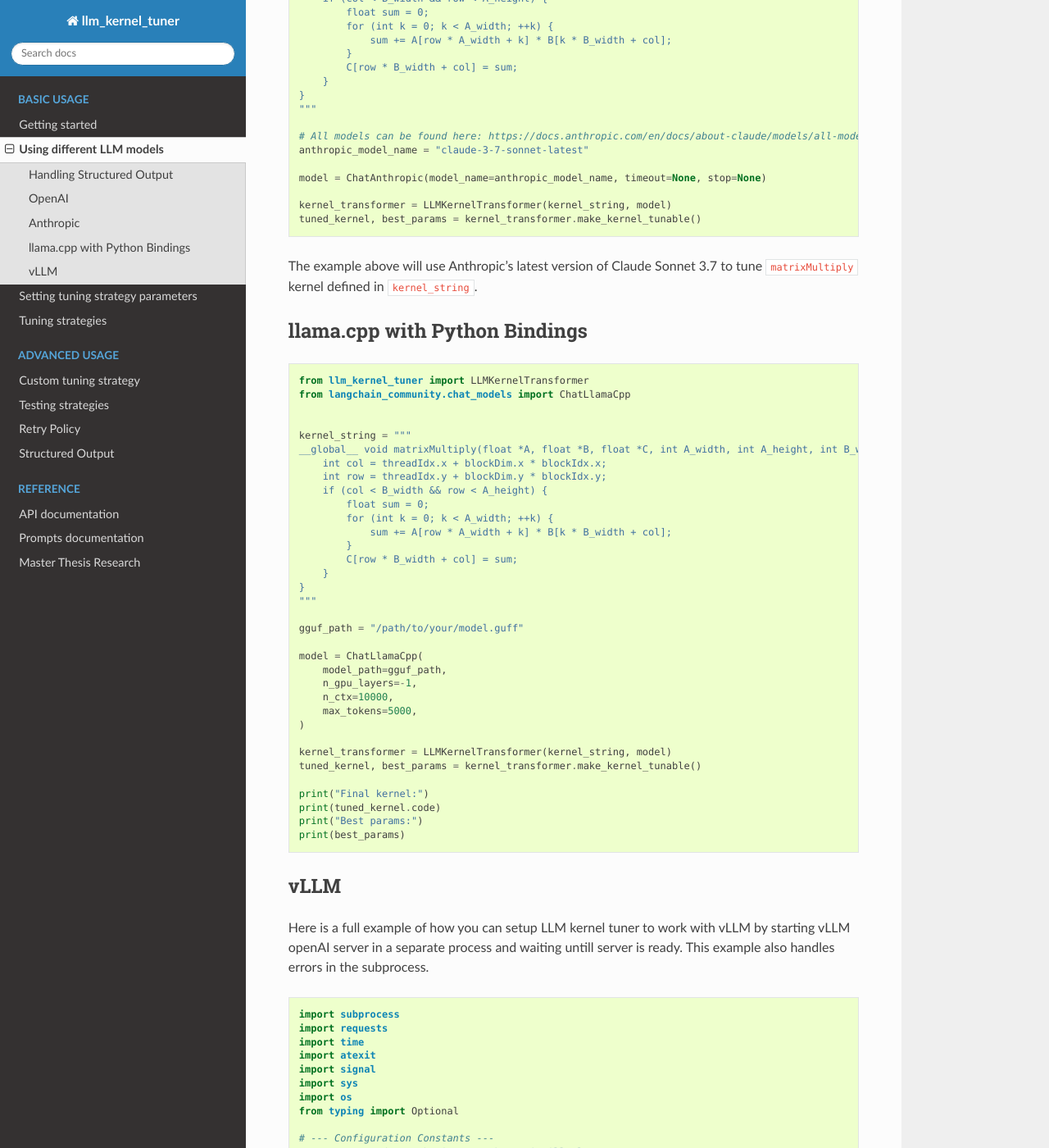
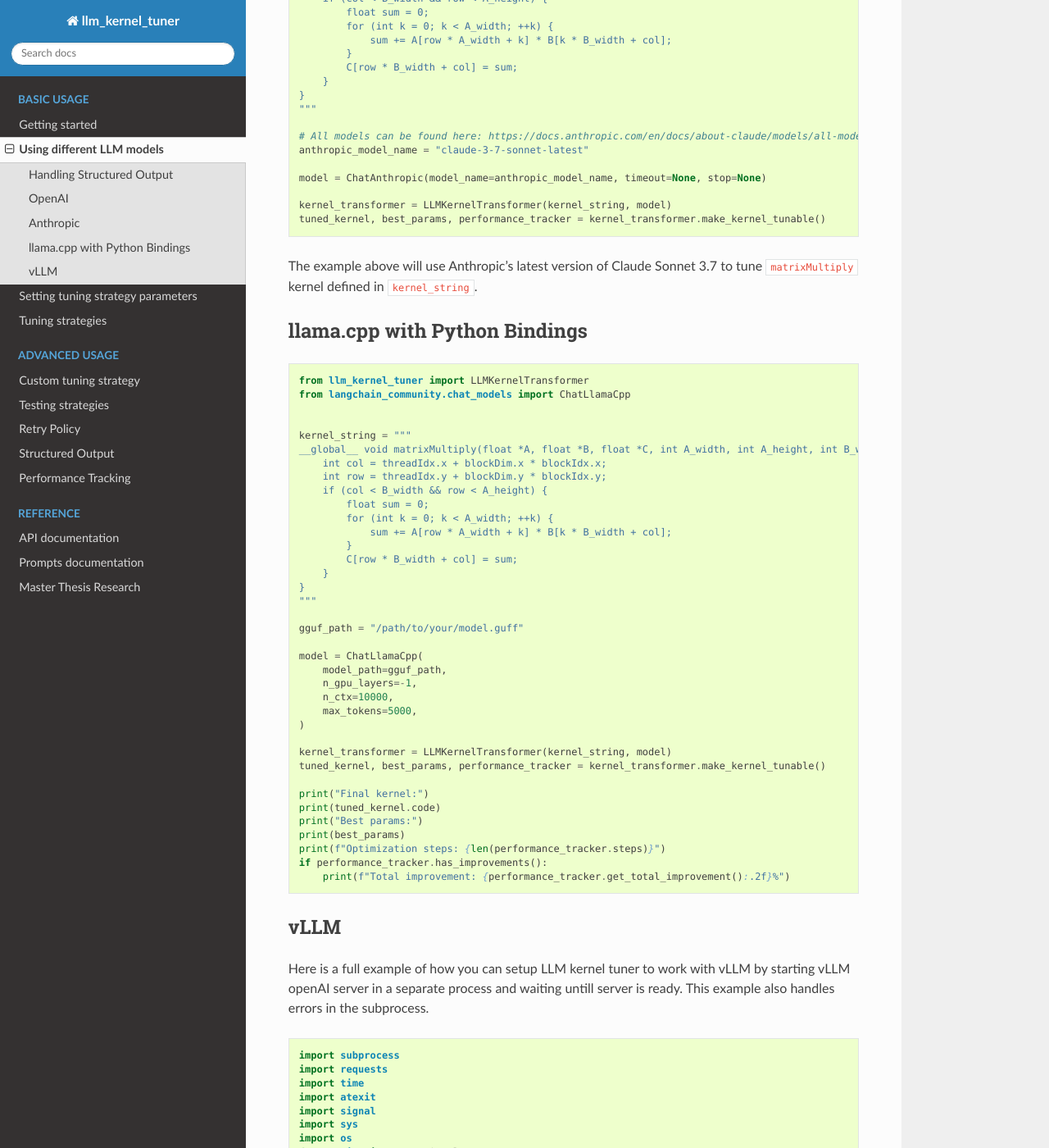
Before and after one commit to NikitaZelenskis/LLM-Kernel-Tuner, a Sphinx documentation site: the page built from docs/changing_llms.rst, in a window 1280 px wide and 1400 px high, scrolled down 2573 px. Shown: the whole window at 82% size. Built offline with Sphinx 7.4.7 and the Read the Docs theme 3.1.0, drawn with Linux system fonts in a browser that asks for light colours; some of the changed text lies outside the part shown.

Commit message:
return preformance tracker after tuning

```diff
--- a/docs/changing_llms.rst
+++ b/docs/changing_llms.rst
@@ -91,7 +91,7 @@ However if you want to change the model in use you can do so like this:
     model = ChatOpenAI(model_name=openAI_model_name)
 
     kernel_transformer = LLMKernelTransformer(kernel_string, model)
-    tuned_kernel, best_params = kernel_transformer.make_kernel_tunable()
+    tuned_kernel, best_params, performance_tracker = kernel_transformer.make_kernel_tunable()
 
 | The example above will use the latest GPT-4.5 preview model to tune ``matrixMultiply`` kernel defined in ``kernel_string``.
 | Make sure that ``OPENAI_API_KEY`` is set.
@@ -127,7 +127,7 @@ Anthropic
     model = ChatAnthropic(model_name=anthropic_model_name, timeout=None, stop=None)
 
     kernel_transformer = LLMKernelTransformer(kernel_string, model)
-    tuned_kernel, best_params = kernel_transformer.make_kernel_tunable()
+    tuned_kernel, best_params, performance_tracker = kernel_transformer.make_kernel_tunable()
 
 The example above will use Anthropic's latest version of Claude Sonnet 3.7 to tune ``matrixMultiply`` kernel defined in ``kernel_string``.
 
@@ -172,12 +172,15 @@ llama.cpp with Python Bindings
     )
 
     kernel_transformer = LLMKernelTransformer(kernel_string, model)
-    tuned_kernel, best_params = kernel_transformer.make_kernel_tunable()
+    tuned_kernel, best_params, performance_tracker = kernel_transformer.make_kernel_tunable()
 
     print("Final kernel:")
     print(tuned_kernel.code)
     print("Best params:")
     print(best_params)
+    print(f"Optimization steps: {len(performance_tracker.steps)}")
+    if performance_tracker.has_improvements():
+        print(f"Total improvement: {performance_tracker.get_total_improvement():.2f}%")
 
 
 vLLM
@@ -345,13 +348,16 @@ This example also handles errors in the subprocess.
             kernel_transformer = LLMKernelTransformer(kernel_string, model)
 
             print("\n--- Starting Kernel Tuning ---", flush=True)
-            tuned_kernel, best_params = kernel_transformer.make_kernel_tunable()
+            tuned_kernel, best_params, performance_tracker = kernel_transformer.make_kernel_tunable()
 
             print("\n--- Tuning Complete ---", flush=True)
             print("\nFinal tuned kernel code:")
             print(tuned_kernel.code)
             print("\nBest parameters found:")
             print(best_params)
+            print(f"\nOptimization steps: {len(performance_tracker.steps)}")
+            if performance_tracker.has_improvements():
+                print(f"Total improvement: {performance_tracker.get_total_improvement():.2f}%")
 
             print("\nScript finished successfully.", flush=True)
 
@@ -411,11 +417,14 @@ If you have the server already running you could omit the start subprocess and j
 
 
     kernel_transformer = LLMKernelTransformer(kernel_string, model)
-    tuned_kernel, best_params = kernel_transformer.make_kernel_tunable()
+    tuned_kernel, best_params, performance_tracker = kernel_transformer.make_kernel_tunable()
 
     print("Final kernel:")
     print(tuned_kernel.code)
     print("Best params:")
     print(best_params)
+    print(f"Optimization steps: {len(performance_tracker.steps)}")
+    if performance_tracker.has_improvements():
+        print(f"Total improvement: {performance_tracker.get_total_improvement():.2f}%")
 
 You can find the list of all supported vLLM models here: `<https://docs.vllm.ai/en/latest/models/supported_models.html#model-support-policy>`_
--- a/docs/getting_started.rst
+++ b/docs/getting_started.rst
@@ -28,11 +28,14 @@ Here is a simple example of how it can be used for a simple ``matrixMultiply`` k
 
     if __name__ == "__main__":
         kernel_transformer = LLMKernelTransformer(kernel_string, model)
-        tuned_kernel, best_params = kernel_transformer.make_kernel_tunable()
+        tuned_kernel, best_params, performance_tracker = kernel_transformer.make_kernel_tunable()
         print("Final kernel:")
         print(tuned_kernel.code)
         print("Best params:")
         print(best_params)
+        print(f"Optimization steps: {len(performance_tracker.steps)}")
+        if performance_tracker.has_improvements():
+            print(f"Total improvement: {performance_tracker.get_total_improvement():.2f}%")
 
 
 | The example above will use OpenAI's gpt-5 model to tune the kernel.
--- a/docs/index.rst
+++ b/docs/index.rst
@@ -18,6 +18,7 @@ LLM Kernel Tuner documentation
    testing_strategies
    retry_policy
    structured_output
+   performance_tracking
 
 
 .. toctree::
--- a/docs/user_api.rst
+++ b/docs/user_api.rst
@@ -24,6 +24,11 @@ API documentation
 
 .. autoclass:: llm_kernel_tuner.tuning_state.State
 
+.. autoclass:: llm_kernel_tuner.PerformanceTracker
+   :members: record_step, set_baseline_time, get_total_improvement, generate_overview, has_improvements
+
+.. autoclass:: llm_kernel_tuner.PerformanceStep
+
 .. autoclass:: llm_kernel_tuner.retry.RetryPolicy
 
 .. autofunction:: llm_kernel_tuner.retry.create_retry_wrapper
```
Also changed, not shown: README.md (+27 -18 lines), docs/performance_tracking.rst (added, +127 -0 lines), 4 other files.
